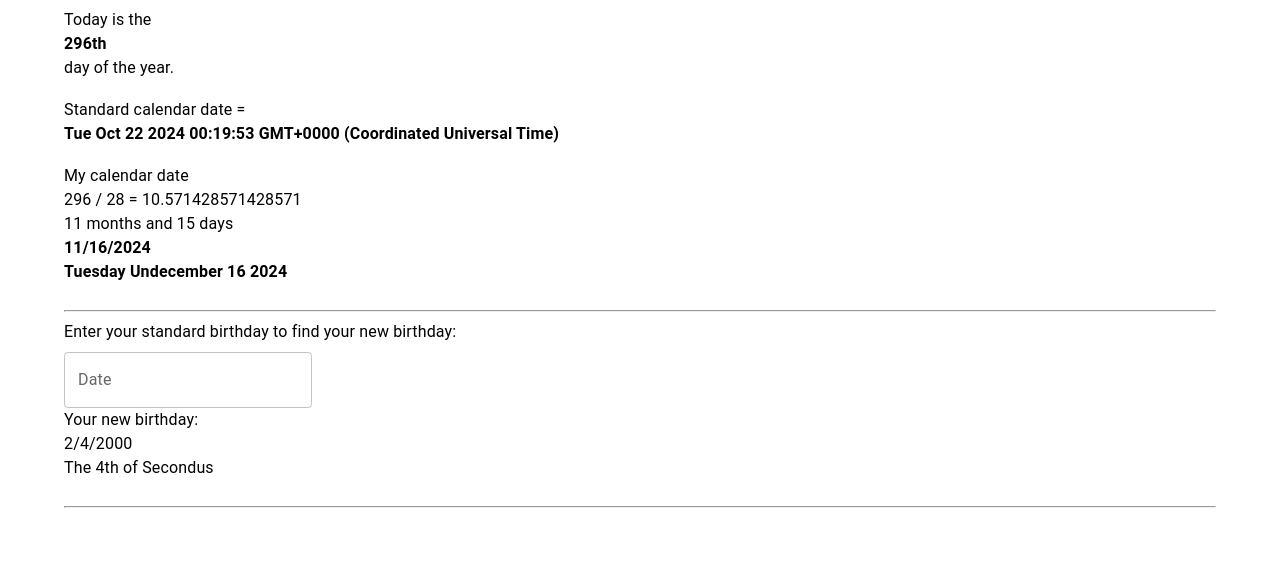
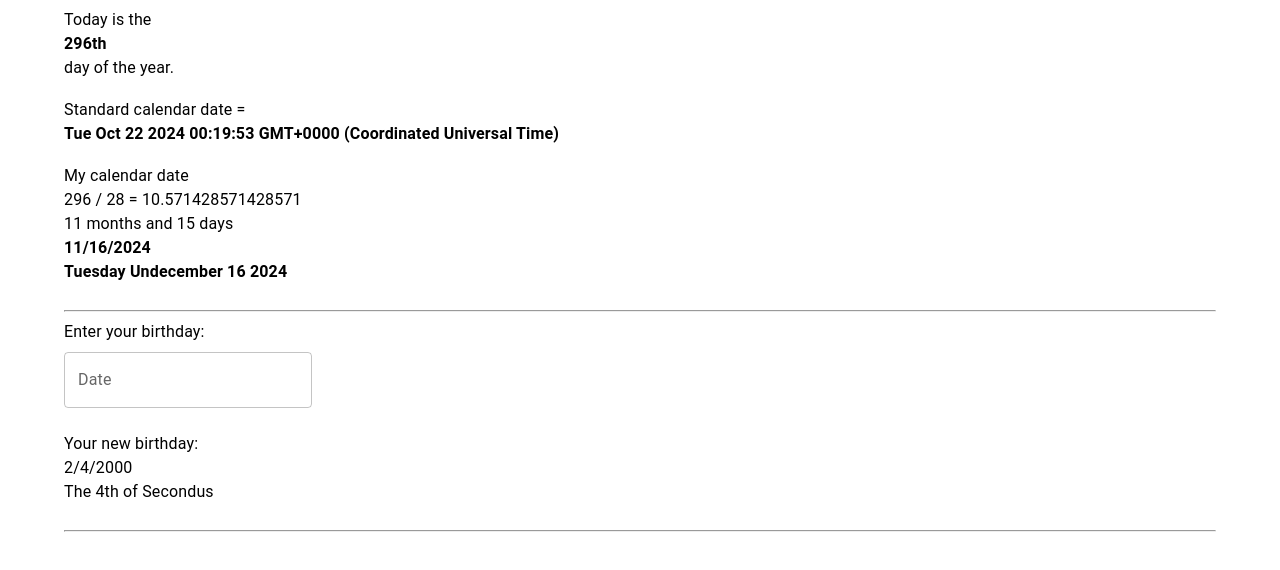
Before and after one commit to andrewwhitman-cpp/international-fixed-calendar, a React (Vite) app: page / in a window 1280 px wide. Shown: the top 570 px of the page. Built offline with nearby package versions, Linux system fonts and the light colour scheme.

Commit message:
updating prompt and spacing

```diff
--- a/src/DateConverter.jsx
+++ b/src/DateConverter.jsx
@@ -18,10 +18,11 @@ function DateConverter() {
 	return (
 	<>
     <Typography>
-        Enter your standard birthday to find your new birthday:
+        Enter your birthday:
     </Typography>
     <BasicDateField f={(d) => handleUpdateUserDate(d)} />
     <Typography>
+        <br />
         Your new birthday:<br />
         {newDate.getMonth()}/{newDate.getDay()}/{newDate.getYear()}<br />
         The {newDate.getDay()}th of {newDate.getMonthName()}
```
